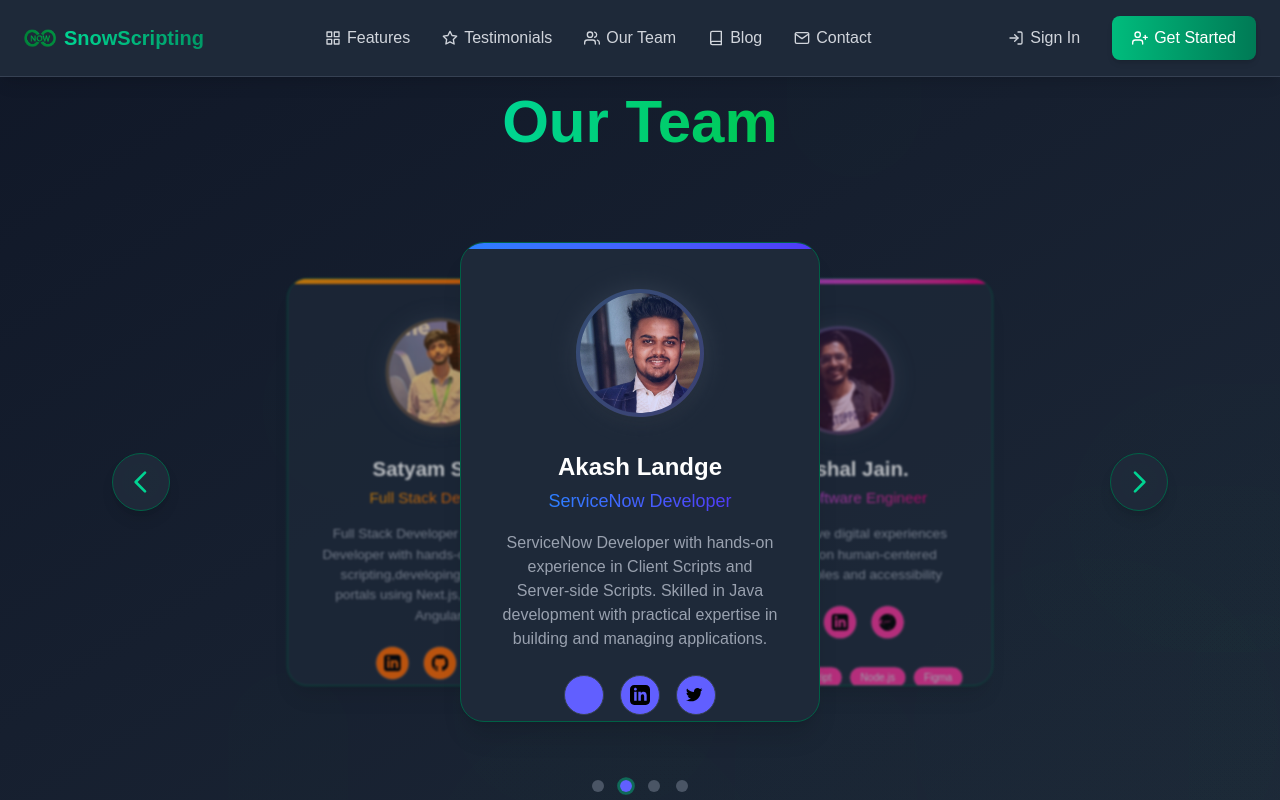
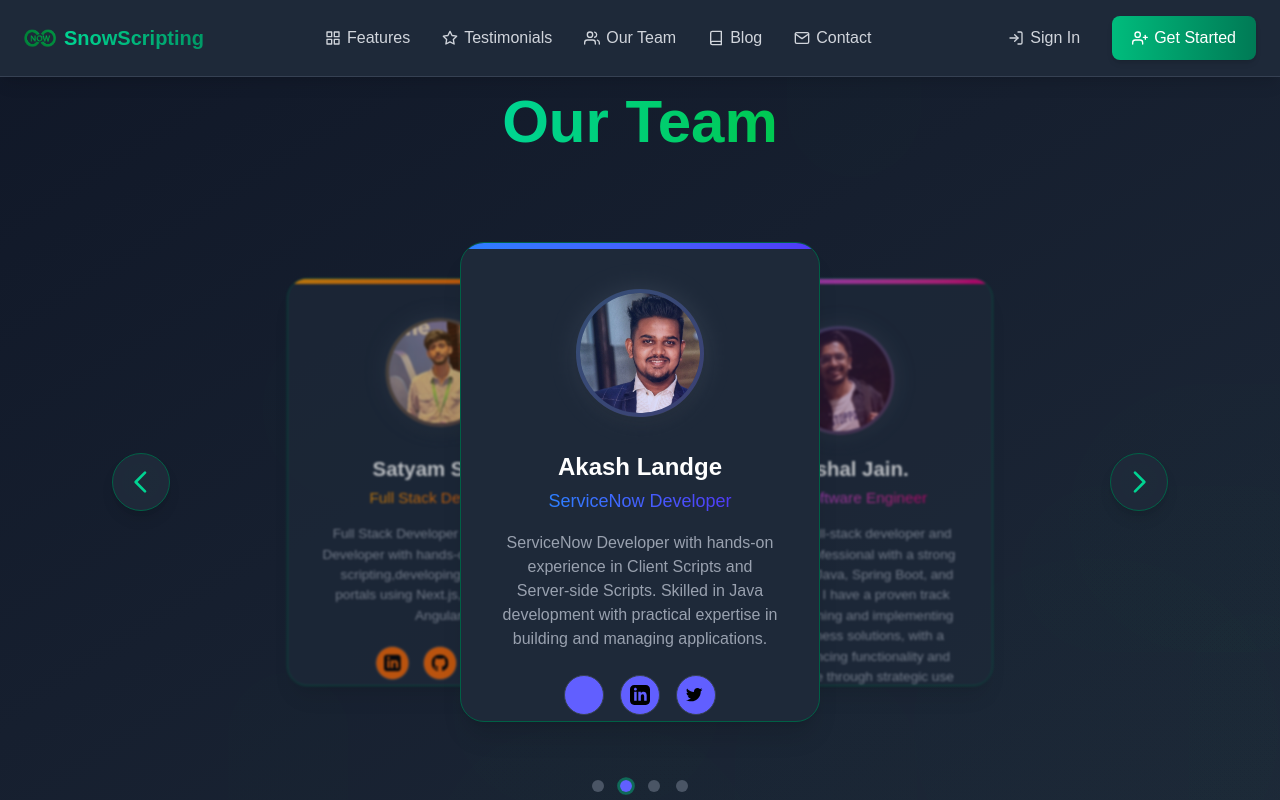
Before and after one commit to satyamgit1/SnowScripting, a Next.js app: page /OurTeam in a window 1280 px wide. Shown: the top 800 px of the page. Built offline with nearby package versions, Linux system fonts and the light colour scheme; no server answers; a web font is replaced by a local one.

Commit message:
updated youtube link

```diff
--- a/pages/OurTeam.js
+++ b/pages/OurTeam.js
@@ -37,7 +37,7 @@
     name: 'Prakshal Jain.',
     role: 'Senior Software Engineer',
     image: 'jain.png',
-    bio: 'Crafting intuitive digital experiences with a focus on human-centered design principles and accessibility',
+    bio: 'Experienced full-stack developer and ServiceNow professional with a strong background in Java, Spring Boot, and Apache Kafka. I have a proven track record of designing and implementing scalable business solutions, with a focus on enhancing functionality and user experience through strategic use of ServiceNow Client Scripts and Business Rules.',
     color: 'from-purple-500 to-pink-600',
     accentColor: 'bg-pink-500',
     socials: {
```
